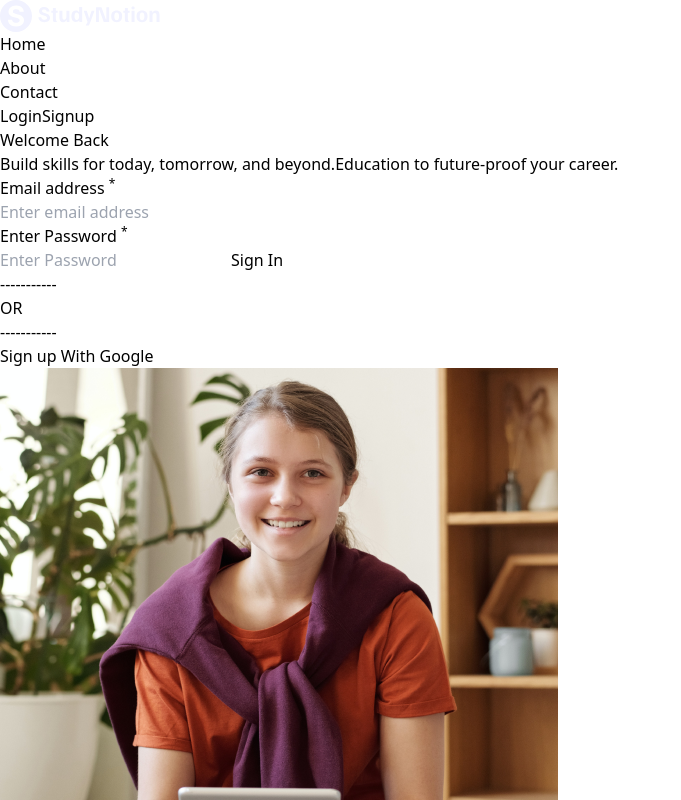
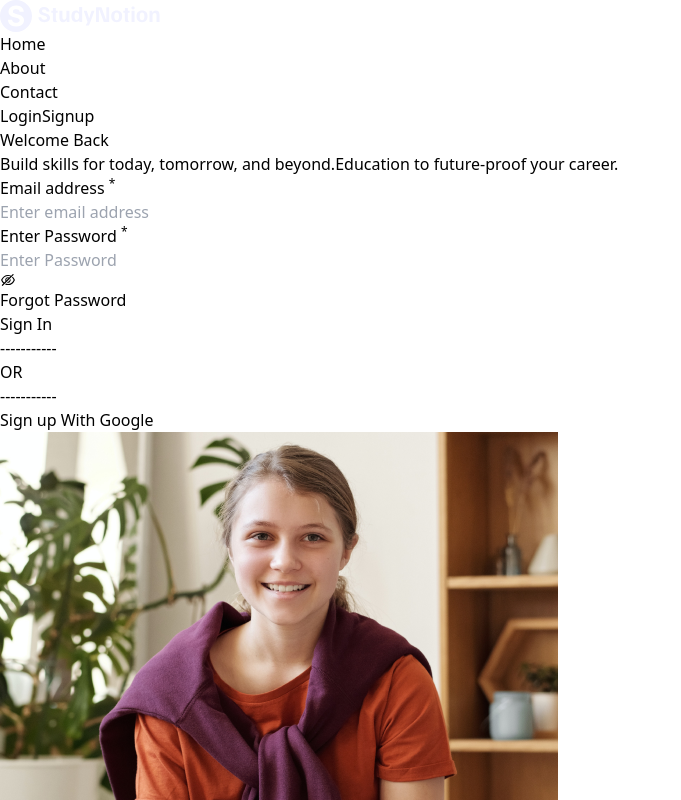
Before and after one commit to sirajshaikh-dev/REACT-PROJECTS, a React (Vite) app in the folder studyNotion Clone/: page /login in a window 1280 px wide. Shown: the top 800 px of the page, without its empty margins (0-681 px from the left). Built offline with nearby package versions, Linux system fonts and the light colour scheme.

Commit message:
Add Hide & Show eye logic to Login and Signup form

```diff
--- a/studyNotion Clone/package.json
+++ b/studyNotion Clone/package.json
@@ -13,6 +13,7 @@
     "react": "^18.3.1",
     "react-dom": "^18.3.1",
     "react-hot-toast": "^2.4.1",
+    "react-icons": "^5.3.0",
     "react-router-dom": "^6.28.0",
     "toast": "^0.5.4"
   },
--- a/studyNotion Clone/src/Components/LoginForm.jsx
+++ b/studyNotion Clone/src/Components/LoginForm.jsx
@@ -1,9 +1,11 @@
 import React from 'react'
 import { useState } from 'react'
-import { useNavigate } from "react-router-dom";
+import toast from 'react-hot-toast';
+import { Link, useNavigate } from "react-router-dom";
+import {AiOutlineEye, AiOutlineEyeInvisible} from 'react-icons/ai'
 
 function LoginForm({setIsLoggedIn,}) {
-
+    const [showPassword, setShowPassword] = useState(false)
     const navigate= useNavigate();
 
     const [formData,setFormData]= useState({
@@ -19,9 +21,16 @@ function LoginForm({setIsLoggedIn,}) {
         )
     }
 
+    function togglePassword( ) {
+        setShowPassword(!showPassword)
+        // OR //
+        // setShowPassword(prev => !prev)
+    }
+
     function submitHandler(e) {
         e.preventDefault();
         setIsLoggedIn(true)
+        toast.success("Logged In")
         navigate('/dashboard')
     }
 
@@ -43,12 +52,25 @@ function LoginForm({setIsLoggedIn,}) {
                 <p> Enter Password <sup>*</sup></p>
                 <input
                 required
-                type="password"
+                type= {showPassword ? "text" :  "password"}
                 placeholder='Enter Password'
                 onChange={changeHandler}
                 value={formData.password}
                 name='password'
                 />
+                <span onClick={togglePassword} >
+                     {/* OR */}
+                     {/* onClick={()=>setShowPassword(!showPassword)} */}
+
+                    {
+                    showPassword? <AiOutlineEye/> : <AiOutlineEyeInvisible/>
+                    }
+                </span>
+
+                <Link to='#'>
+                    <p>Forgot Password</p>
+                </Link>
+
             </label>
 
             <button>Sign In</button>
--- a/studyNotion Clone/src/Components/Navbar.jsx
+++ b/studyNotion Clone/src/Components/Navbar.jsx
@@ -39,7 +39,7 @@ function Navbar({isLoggedIn, setIsLoggedIn}) {
         isLoggedIn &&
         <button onClick={()=>{
         setIsLoggedIn(false)
-        toast.success("Logged Oout")
+        toast.success("Logged Out")
         }}>
           <Link to='/'>Logout</Link>
         </button>
--- a/studyNotion Clone/src/Components/SignupForm.jsx
+++ b/studyNotion Clone/src/Components/SignupForm.jsx
@@ -1,8 +1,13 @@
 import React, { useState } from 'react'
 import { useNavigate } from 'react-router-dom';
+import {AiOutlineEye, AiOutlineEyeInvisible} from 'react-icons/ai'
 
 function SignupForm({setIsLoggedIn}) {
     const navigate= useNavigate()
+
+    const [showCreatePassword, setshowCreatePassword] = useState(false)
+    const [showConfirmPassword, setshowConfirmPassword] = useState(false)
+
     const [formData, setFormData] = useState({
         firstname: "",
         lastname : '',
@@ -33,7 +38,7 @@ function SignupForm({setIsLoggedIn}) {
 
             <div>
                 <label >
-                    FirstName <sup>*</sup>
+                    FirstName<sup>*</sup>
                     <input type="text"
                     required
                     placeholder='Enter first name'
@@ -43,7 +48,7 @@ function SignupForm({setIsLoggedIn}) {
                     />
                 </label>
                 <label >
-                    Last Name <sup>*</sup>
+                    Last Name<sup>*</sup>
                     <input type="text"
                     required
                     placeholder='Enter last name'
@@ -55,7 +60,7 @@ function SignupForm({setIsLoggedIn}) {
             </div>
             <div>
             <label >
-                    Email Address <sup>*</sup>
+                    Email Address<sup>*</sup>
                     <input type="email"
                     required
                     placeholder='Enter email address'
@@ -68,18 +73,28 @@ function SignupForm({setIsLoggedIn}) {
 
             <div>
             <label >
-                    Create Password <sup>*</sup>
-                    <input type="password"
+                    Create Password<sup>*</sup>
+                    <input
+                    type= {showCreatePassword ? "text" : "password"}
                     required
                     placeholder='Enter Password'
                     name='createPassword'
                     value={FormData.value}
                     onChange={changeHandler}
                     />
+
+                <span onClick={()=>setshowCreatePassword(!showCreatePassword)}>
+                    {
+                       showCreatePassword
+                       ? <AiOutlineEyeInvisible/>
+                       : <AiOutlineEye/>
+                    }
+                </span>
             </label>
             <label >
-                    Confirm Password <sup>*</sup>
-                    <input type="password"
+                    Confirm Password<sup>*</sup>
+                    <input
+                    type= {showConfirmPassword ? "text" : "password"}
                     required
                     placeholder='Confirm Password'
                     name='confirmPassword'
@@ -87,6 +102,11 @@ function SignupForm({setIsLoggedIn}) {
                     onChange={changeHandler}
                     />
             </label>
+                    <span onClick={()=>setshowConfirmPassword(!showConfirmPassword)}>
+                        {
+                            showConfirmPassword ? <AiOutlineEyeInvisible/> : <AiOutlineEye/>
+                        }
+                    </span>
             </div>
             <button>Create Account</button>
 
```
Also changed, not shown: 1 other file (tests, documents, lock files or other folders).
